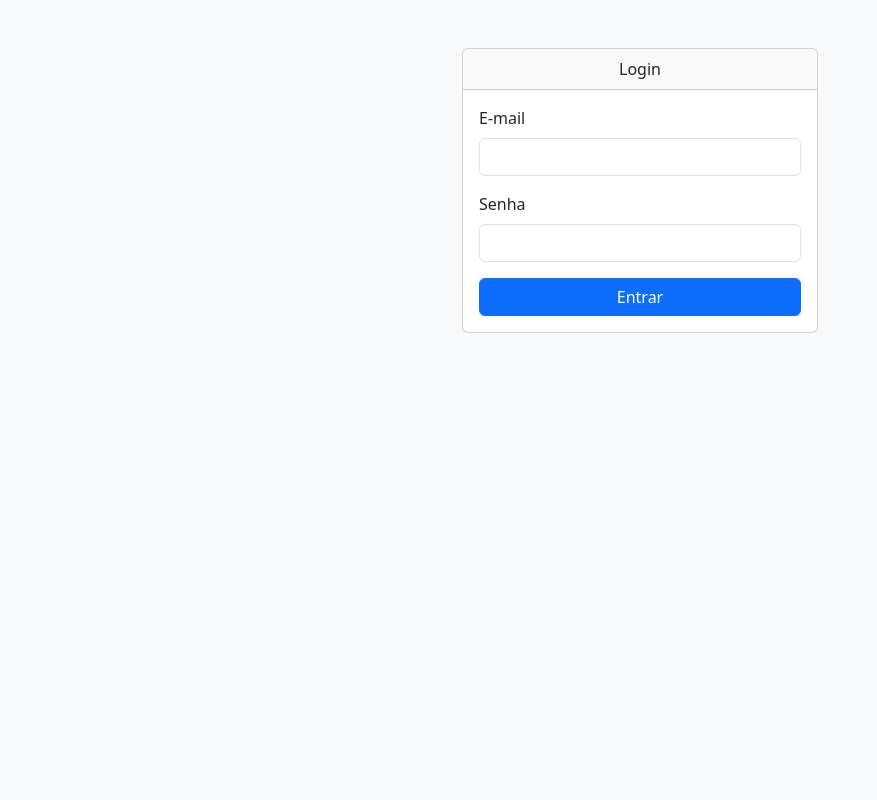
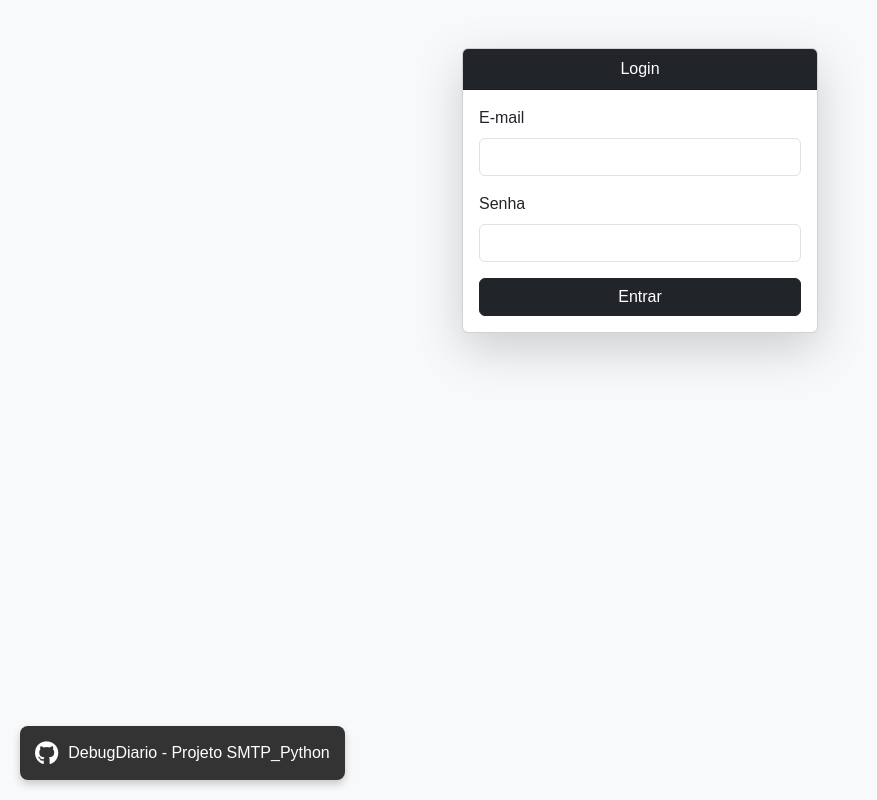
Before and after one commit to DebugDiario/SMTP_Python, a Flask app: page /login in a window 1280 px wide. Shown: the whole page, without its empty margins (0-877 px from the left). Run offline with Flask 3, Linux system fonts and the light colour scheme; some libraries are stand-ins or nearby versions.

Commit message:
Update login.html

```diff
--- a/templates/login.html
+++ b/templates/login.html
@@ -5,13 +5,75 @@
     <meta name="viewport" content="width=device-width, initial-scale=1.0">
     <link href="https://cdn.jsdelivr.net/npm/bootstrap@5.3.0/dist/css/bootstrap.min.css" rel="stylesheet">
     <title>Login</title>
+    <style>
+        body {
+            background-color: #f8f9fa;
+            font-family: 'Arial', sans-serif;
+        }
+        .table {
+            box-shadow: 0 4px 8px rgba(0, 0, 0, 0.1);
+            border-radius: 8px;
+            overflow: hidden;
+            background-color: white;
+        }
+        .table-hover tbody tr:hover {
+            background-color: #f1f1f1;
+        }
+        .modal-header {
+            background-color: #0d6efd;
+            color: #fff;
+        }
+        .modal-title {
+            font-weight: bold;
+        }
+        .btn-info {
+            color: white;
+        }
+        .btn-info:hover {
+            background-color: #0c5adb;
+        }
+        .btn-danger {
+            background-color: #dc3545;
+        }
+        .btn-danger:hover {
+            background-color: #c82333;
+        }
+        .table-responsive {
+            overflow-x: auto;
+        }
+        /* Estilo para o widget do GitHub */
+        .github-widget {
+            background-color: #333;
+            color: #fff;
+            padding: 15px;
+            border-radius: 8px;
+            position: fixed;
+            bottom: 20px;
+            left: 20px;
+            display: flex;
+            align-items: center;
+            box-shadow: 0 4px 8px rgba(0, 0, 0, 0.2);
+            z-index: 1000;
+        }
+        .github-widget a {
+            color: #fff;
+            text-decoration: none;
+            margin-left: 10px;
+        }
+        .github-widget a:hover {
+            color: #0d6efd;
+        }
+        .github-widget i {
+            font-size: 24px;
+        }
+    </style>
 </head>
-<body class="bg-light">
+<body>
 <div class="container mt-5">
     <div class="row justify-content-center">
         <div class="col-md-4">
-            <div class="card">
-                <div class="card-header text-center">Login</div>
+            <div class="card  shadow-lg">
+                <div class="card-header bg-dark text-white text-center">Login</div>
                 <div class="card-body">
                     {% if error %}
                         <div class="alert alert-danger">{{ error }}</div>
@@ -25,12 +87,26 @@
                             <label for="password" class="form-label">Senha</label>
                             <input type="password" class="form-control" id="password" name="password" required>
                         </div>
-                        <button type="submit" class="btn btn-primary w-100">Entrar</button>
+                        <button type="submit" class="btn btn-dark w-100">Entrar</button>
                     </form>
                 </div>
             </div>
         </div>
     </div>
+
+    <!-- Widget de segurança -->
+    <div class="github-widget">
+        <i class="fab fa-github"></i>
+        <a href="https://github.com/DebugDiario/SMTP_Python/" target="_blank">
+            DebugDiario - Projeto SMTP_Python
+        </a>
+    </div>
+
 </div>
+
+<!-- Scripts -->
+<script src="https://kit.fontawesome.com/a076d05399.js"></script>
+<script src="https://code.jquery.com/jquery-3.6.0.min.js"></script>
+<script src="https://cdn.jsdelivr.net/npm/bootstrap@5.3.0/dist/js/bootstrap.bundle.min.js"></script>
 </body>
 </html>
```
